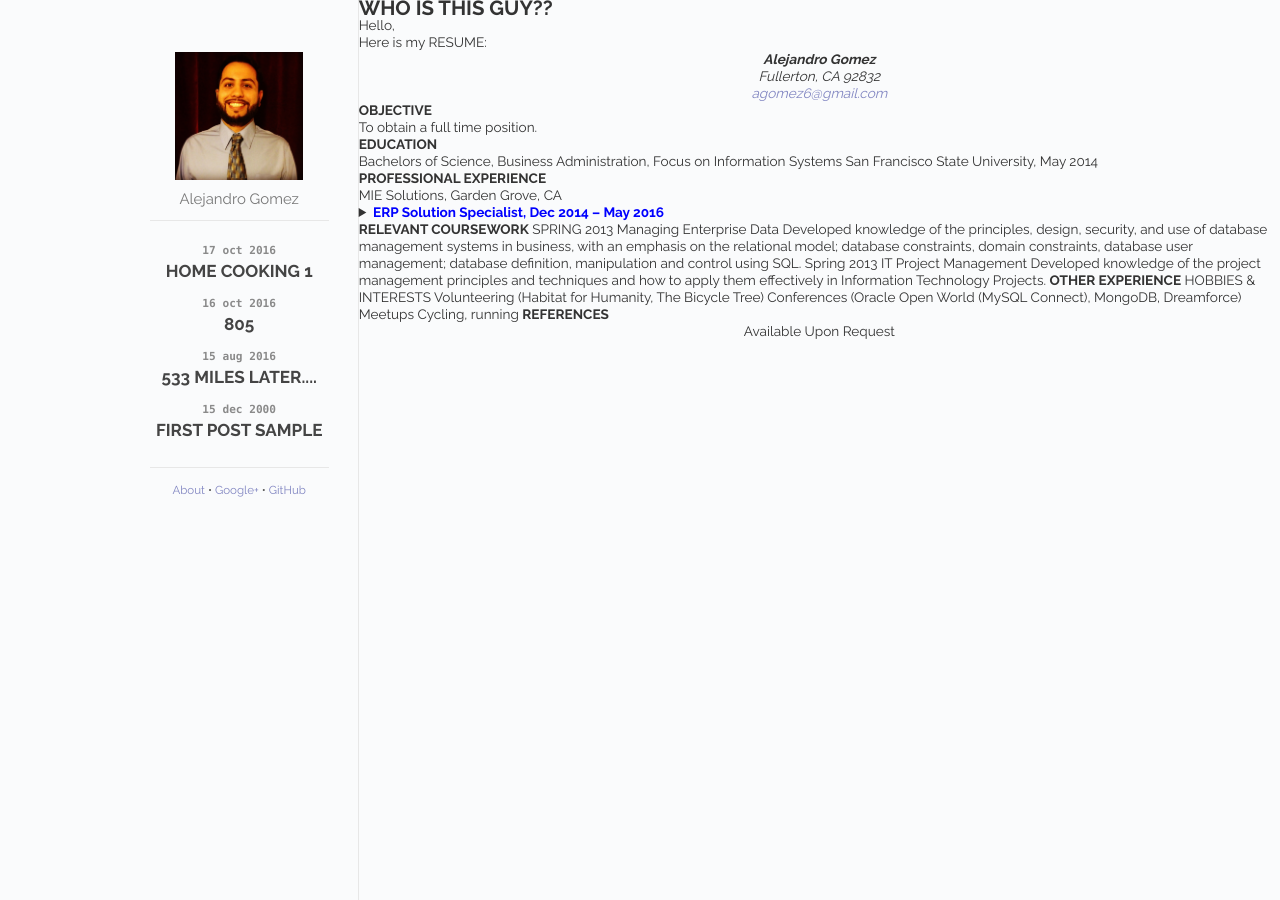
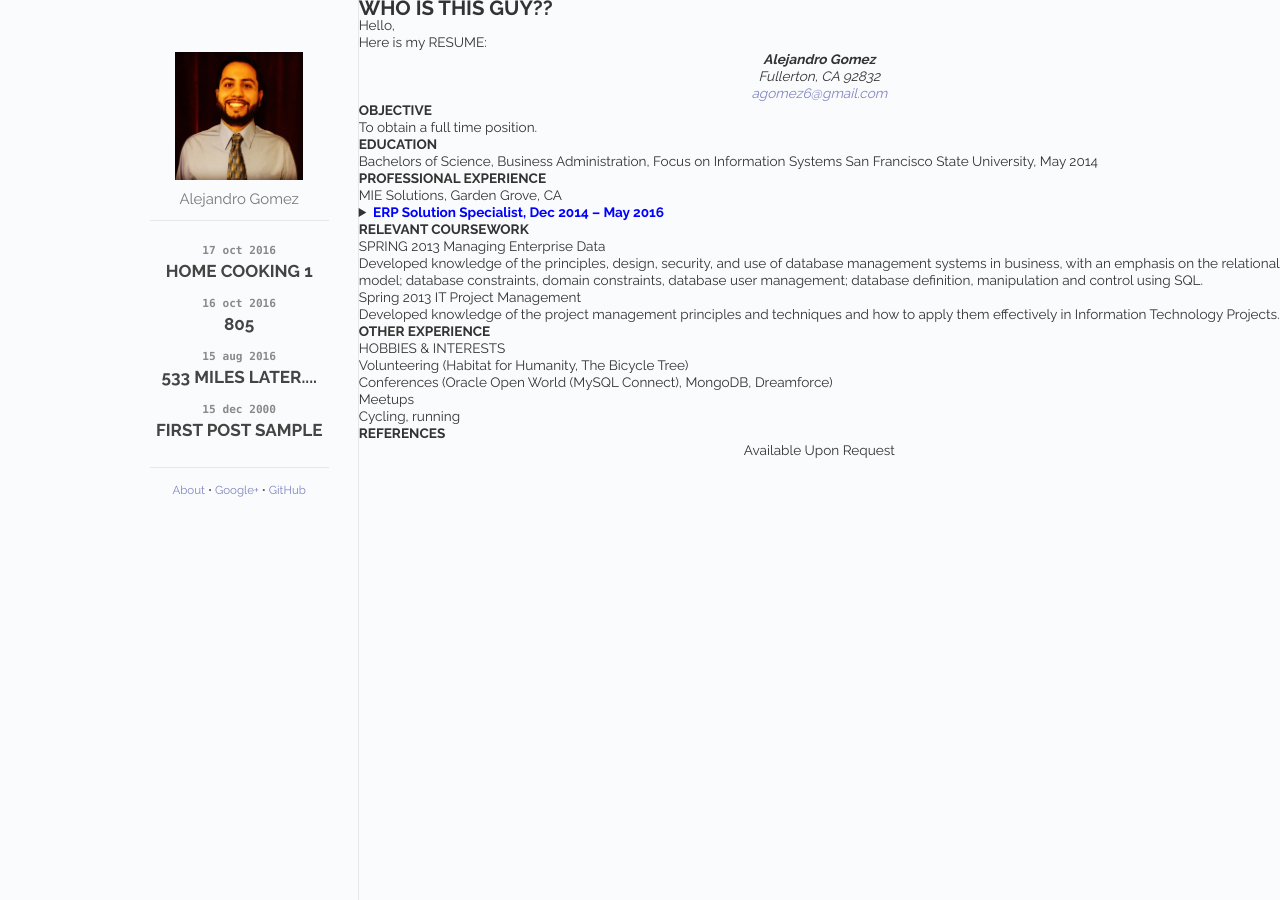
Before and after one commit to ago6/ago6.github.io, a Jekyll site: the page built from about.html, in a window 1280 px wide. Built offline with Jekyll 4.4.1, drawn with Linux system fonts in a browser that asks for light colours.

Commit message:
changed 2/9 - seeing how this shows up

```diff
--- a/about.html
+++ b/about.html
@@ -33,16 +33,16 @@ San Francisco State University, May 2014</dd>
 <p>•Experienced with working in multiple Time–zones.</p>
 </details>
 <strong>RELEVANT COURSEWORK</strong>
-SPRING 2013		Managing Enterprise Data
-Developed knowledge of the principles, design, security, and use of database management systems in business, with an emphasis on the relational model; database constraints, domain constraints, database user management; database definition, manipulation and control using SQL.
-Spring 2013			IT Project Management
-Developed knowledge of the project management principles and techniques and how to apply them effectively in Information Technology Projects.
+<p>SPRING 2013		Managing Enterprise Data</p>
+<p>Developed knowledge of the principles, design, security, and use of database management systems in business, with an emphasis on the relational model; database constraints, domain constraints, database user management; database definition, manipulation and control using SQL.</p>
+<p>Spring 2013			IT Project Management</p>
+<p>Developed knowledge of the project management principles and techniques and how to apply them effectively in Information Technology Projects.</p>
 <strong>OTHER EXPERIENCE</strong>
-HOBBIES & INTERESTS
-Volunteering (Habitat for Humanity, The Bicycle Tree)
-Conferences (Oracle Open World (MySQL Connect), MongoDB, Dreamforce)
-Meetups
-Cycling, running
+<p>HOBBIES & INTERESTS</p>
+<p>Volunteering (Habitat for Humanity, The Bicycle Tree) </p>
+<p>Conferences (Oracle Open World (MySQL Connect), MongoDB, Dreamforce)</p>
+<p>Meetups</p>
+<p>Cycling, running</p>
 <strong>REFERENCES </strong>
                        <center>  Available Upon Request</center>
 </dl>
```
